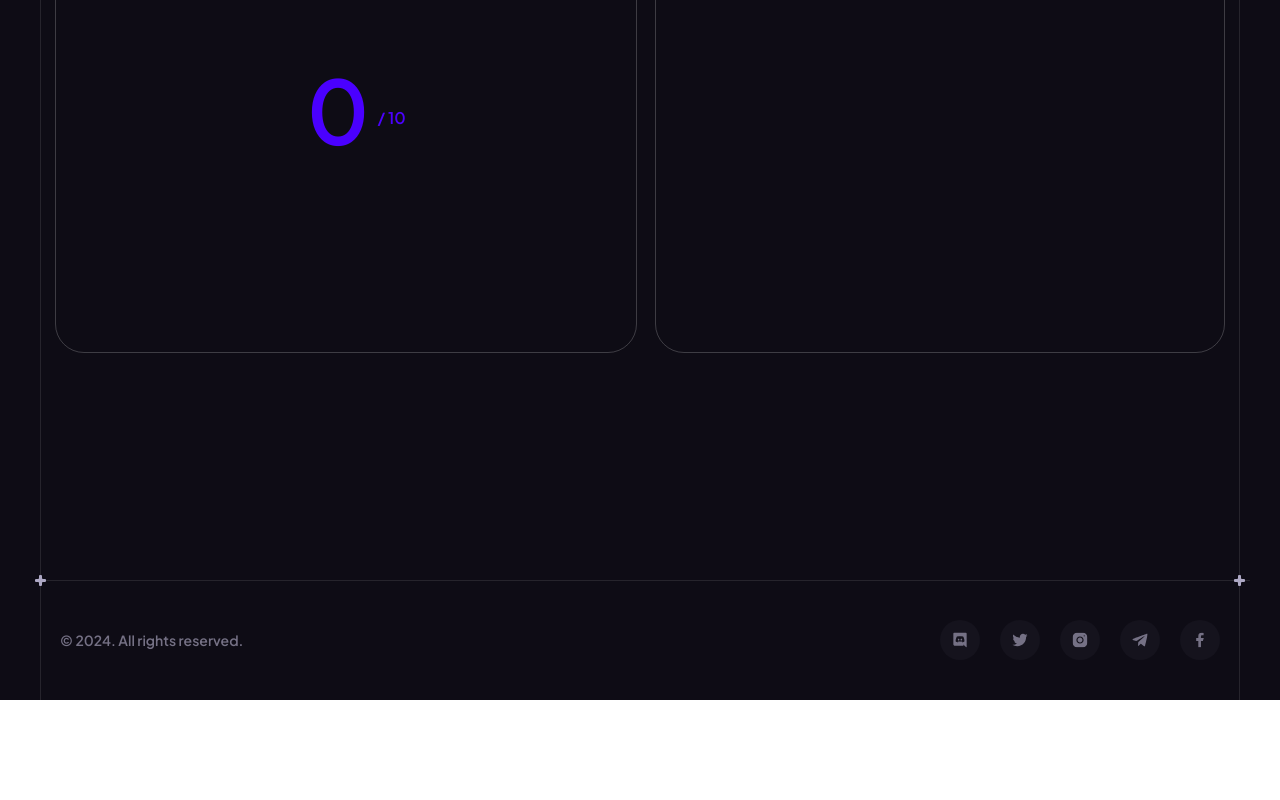
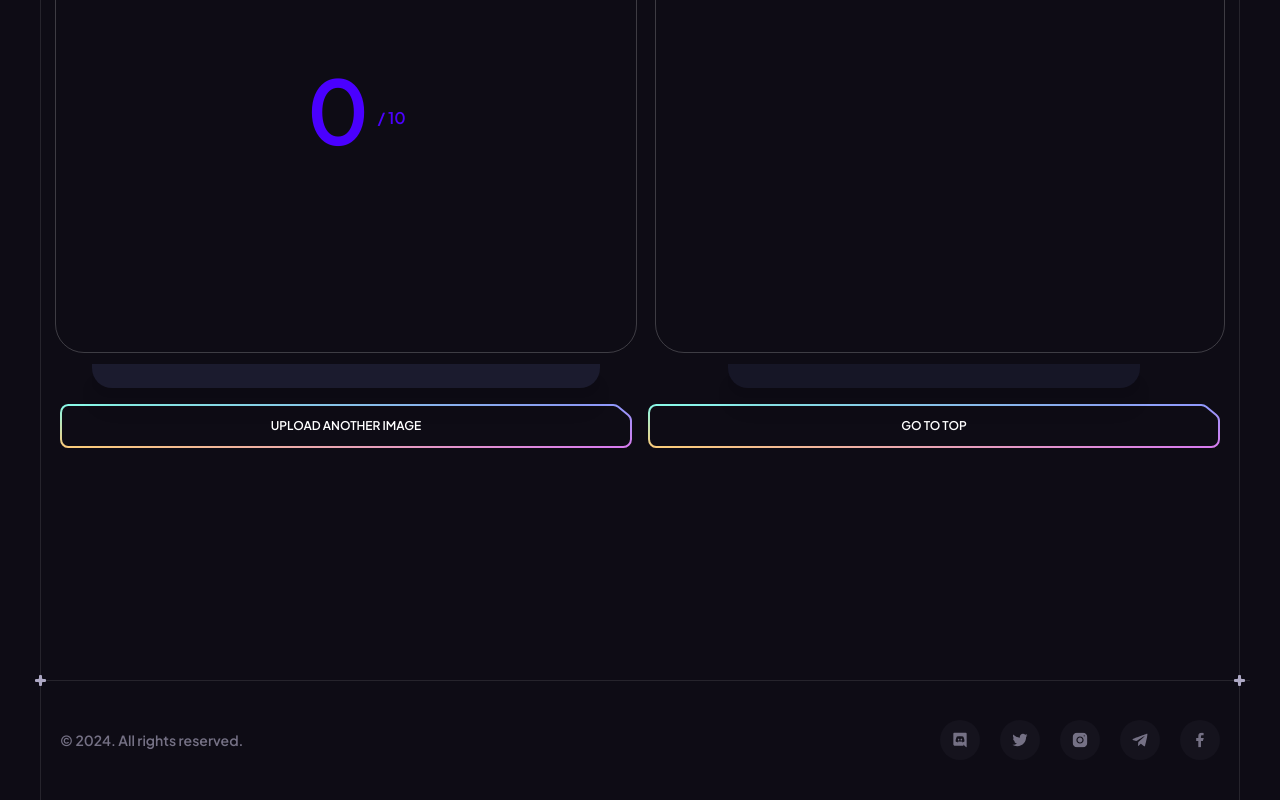
Before and after one commit to himanshupathak95/otf-orc, a React (Vite) app: page / in a window 1280 px wide. Shown: the part 8214-9014 px from the top of the page. Before the commit the page ends 8914 px from the top, so only its background shows below. Built offline with nearby package versions, Linux system fonts and the light colour scheme; a web font is replaced by a local one.

Commit message:
getAlternatives refinement

```diff
--- a/src/components/Alternatives.jsx
+++ b/src/components/Alternatives.jsx
@@ -1,10 +1,10 @@
 import React from "react";
 import { ListSkeleton } from "./Skeleton";
 
-const getAlternatives = (responseData) =>
-  responseData
-    .substring(responseData.indexOf("*"), responseData.length)
-    .split(".\n");
+const getAlternatives = (responseData) => {
+  const startIndex = responseData.includes('*') ? responseData.indexOf("*") : responseData.indexOf("Here");
+  return responseData.substring(startIndex).split(".\n");
+};
 
 const Alternatives = ({ responseData, isLoading }) => {
   return (
--- a/src/components/FileUpload.jsx
+++ b/src/components/FileUpload.jsx
@@ -4,6 +4,8 @@ import Alternatives from "./Alternatives";
 import Paragraphs from "./Paragraphs";
 import DragAndDropArea from "./DragAndDropArea";
 import { uploadFile } from "../../uploadFile";
+import Button from "./Button";
+import { Gradient } from "./design/Hero";
 
 const FileUpload = () => {
   const [highlight, setHighlight] = useState(false);
@@ -69,7 +71,22 @@ const FileUpload = () => {
       />
       <RadialProgressBar responseData={responseData} isLoading={isLoading} />
       <Alternatives responseData={responseData} isLoading={isLoading} />
-      {console.log(responseData)}
+
+      <Gradient />
+      <Button
+        onClick={() => {
+          window.location.reload();
+        }}
+      >
+        Upload Another Image
+      </Button>
+      <Button
+        onClick={() => {
+          window.scrollTo(0, 0);
+        }}
+      >
+        Go to top
+      </Button>
     </>
   );
 };
```
